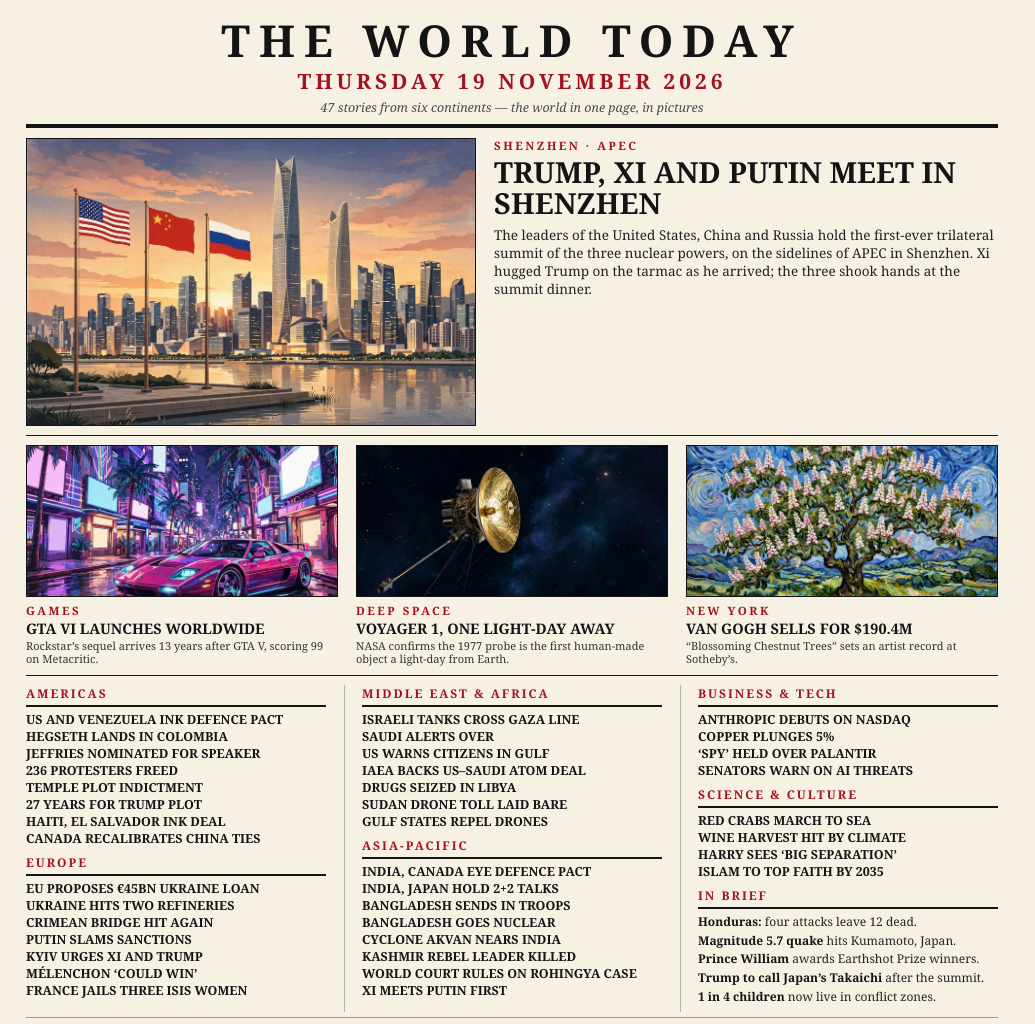
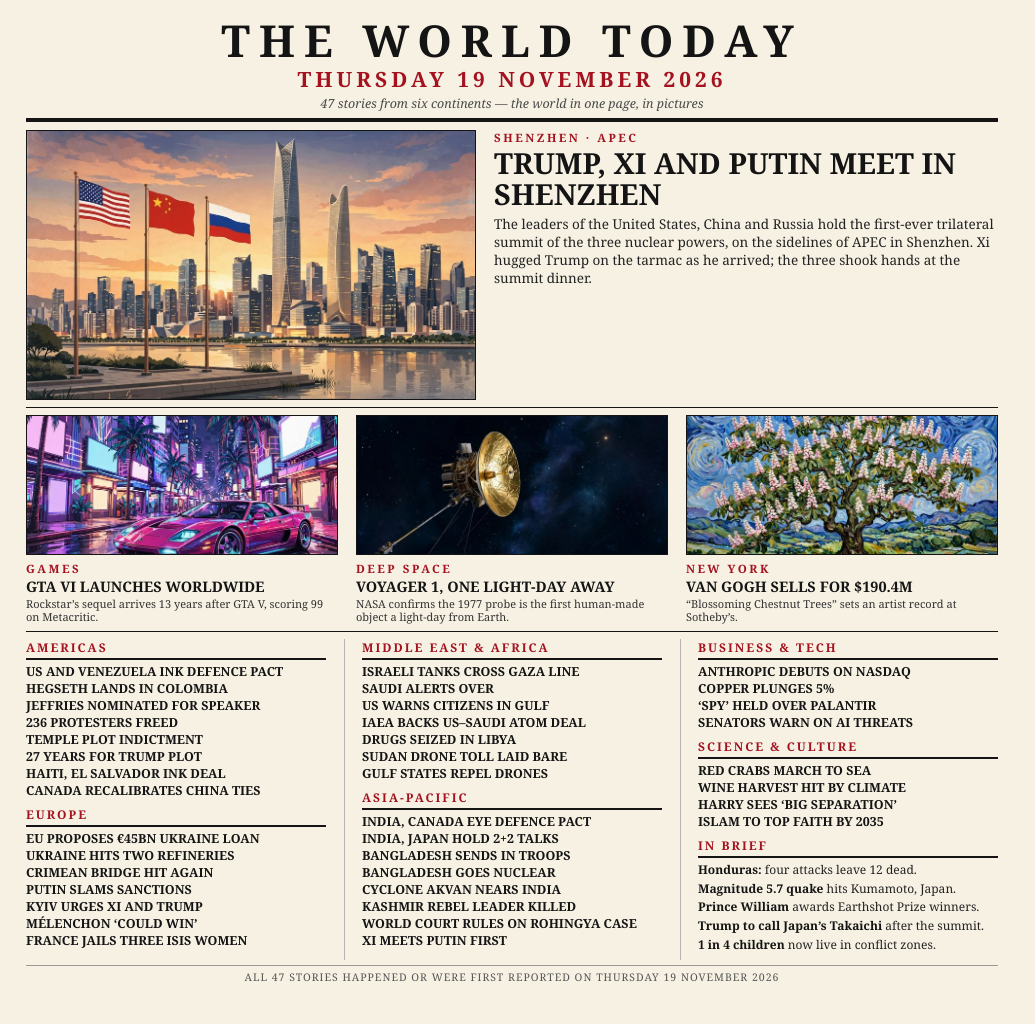
Before and after one commit to yuklcool/news-image-20261119, a plain HTML site: page page/index.html in a window 1280 px wide. Shown: the whole page, without its empty margins (0-1035 px from the left). Drawn offline with Linux system fonts and the light colour scheme.

Commit message:
v3: tighten spacing again so the footer fits

```diff
--- a/page/index.html
+++ b/page/index.html
@@ -25,26 +25,26 @@
     font-weight: 700;
     letter-spacing: 4px;
     color: #a41220;
-    margin-top: 5px;
+    margin-top: 3px;
   }
   .tagline {
     text-align: center;
     font-size: 12.5px;
     font-style: italic;
     color: #4a4a4a;
-    margin-top: 4px;
+    margin-top: 2px;
   }
-  .rule-double { border-top: 3px solid #141414; border-bottom: 1px solid #141414; height: 4px; margin: 8px 0 10px; }
-  .rule { border-top: 1px solid #141414; margin: 9px 0; }
+  .rule-double { border-top: 3px solid #141414; border-bottom: 1px solid #141414; height: 4px; margin: 6px 0 8px; }
+  .rule { border-top: 1px solid #141414; margin: 7px 0; }
   .lead { display: flex; gap: 18px; }
-  .lead img { width: 450px; height: 288px; object-fit: cover; display: block; border: 1px solid #141414; flex: none; }
+  .lead img { width: 450px; height: 270px; object-fit: cover; display: block; border: 1px solid #141414; flex: none; }
   .leadtext { flex: 1; min-width: 0; }
   .kicker { font-size: 11.5px; font-weight: 700; letter-spacing: 2.5px; color: #a41220; }
-  .lead h1 { font-size: 29px; line-height: 1.08; font-weight: 700; margin: 3px 0 7px; }
+  .lead h1 { font-size: 29px; line-height: 1.08; font-weight: 700; margin: 2px 0 5px; }
   .lead p { font-size: 13.5px; line-height: 1.35; color: #222; }
   .strip { display: flex; gap: 18px; }
   .shot { flex: 1; min-width: 0; }
-  .shot img { width: 100%; height: 152px; object-fit: cover; display: block; border: 1px solid #141414; }
+  .shot img { width: 100%; height: 140px; object-fit: cover; display: block; border: 1px solid #141414; }
   .shot img.low { object-position: 50% 70%; }
   .shot .kicker { margin-top: 6px; }
   .shot h2 { font-size: 14.5px; line-height: 1.15; font-weight: 700; margin: 2px 0 2px; }
@@ -59,8 +59,8 @@
     letter-spacing: 2px;
     color: #a41220;
     border-bottom: 2px solid #141414;
-    padding-bottom: 3px;
-    margin-bottom: 5px;
+    padding-bottom: 2px;
+    margin-bottom: 4px;
   }
   .item { font-size: 12.5px; line-height: 1.2; font-weight: 700; margin-bottom: 2px; }
   .brief { font-size: 12px; line-height: 1.3; margin-bottom: 3px; color: #222; }
```
